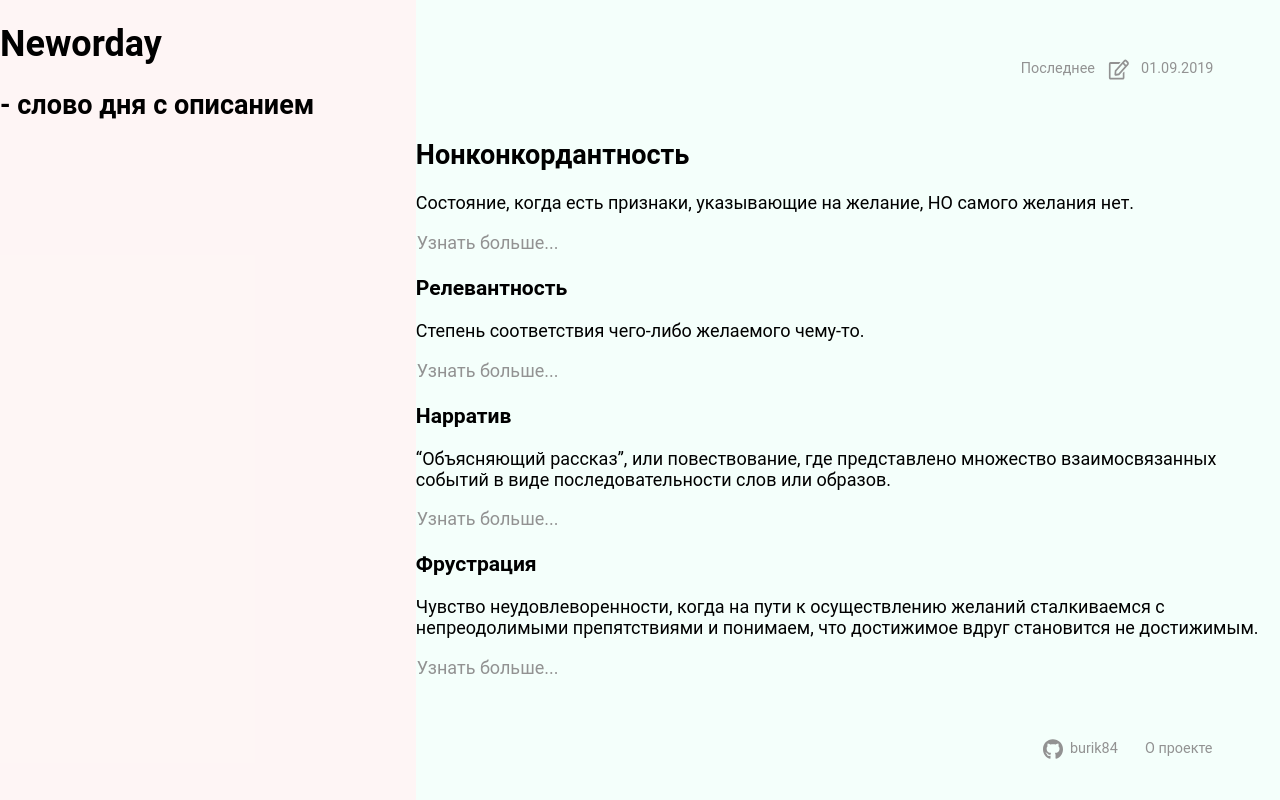
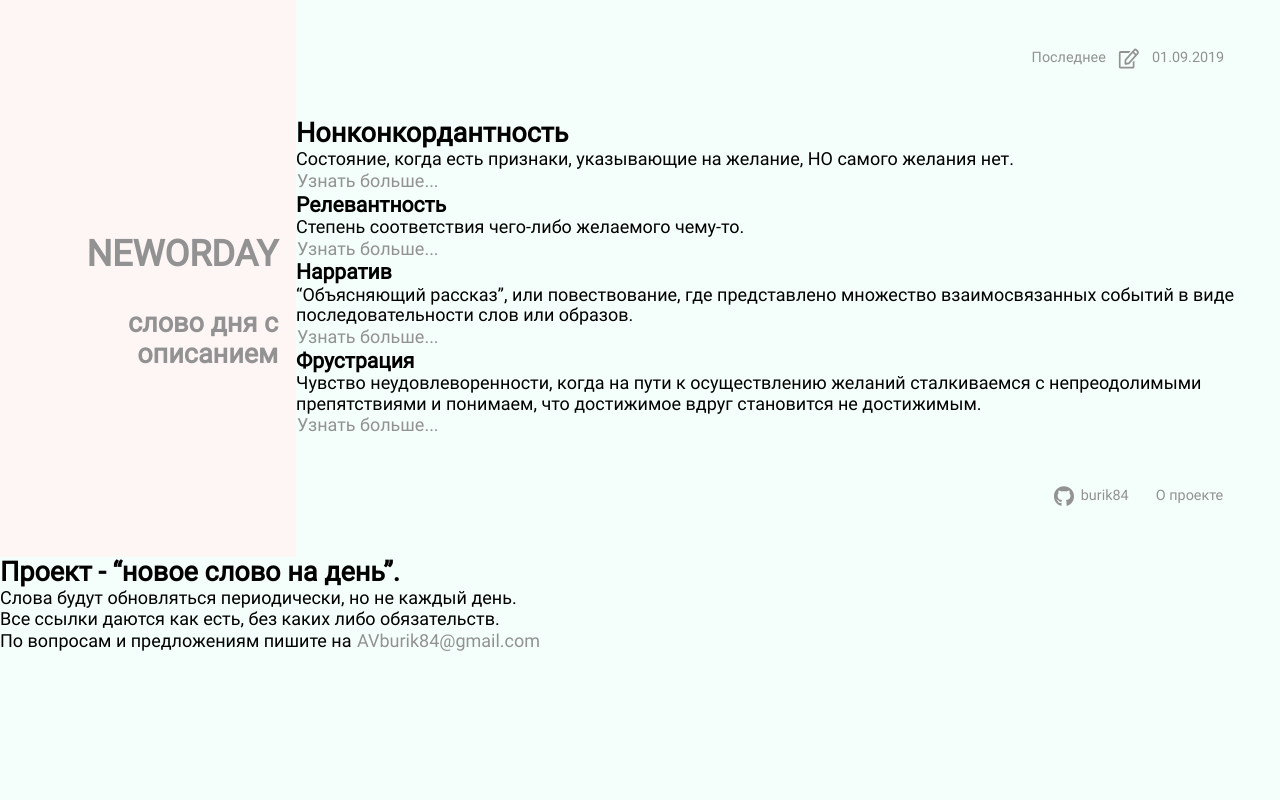
Before and after one commit to burik84/neworday, a website: page src/index.html in a window 1280 px wide. Shown: the top 800 px of the page. Drawn offline with nearby package versions, Linux system fonts and the light colour scheme; files that its build step writes are made by us from their sources; a web font is replaced by a local one.

Commit message:
стилизация фиксированного блока, обновление подключение шрифтов

```diff
--- a/src/index.html
+++ b/src/index.html
@@ -14,7 +14,7 @@
   <div class="container">
     <div class="fix-block">
       <h1 class="fix-block__header fix-block__header-h1">Neworday</h1>
-      <h2 class="fix__block-header fix-block__header-h2"> - слово дня с описанием</h2>
+      <h2 class="fix-block__header fix-block__header-h2">слово дня с описанием</h2>
     </div>
     <div class="wrapper">
       <header class="header">
--- a/src/scss/_block.scss
+++ b/src/scss/_block.scss
@@ -1,17 +1,6 @@
-.container {
-  display: flex;
-  flex-direction: row;
-}
-
-.fix-block {
-  width: 60%;
-  background: rgba(255, 245, 245, 0.95);
-  min-height: 100%;
-}
-
 .footer,
 .header {
-  margin: 3rem;
+  margin: 2.4rem;
   display: flex;
   justify-content: flex-end;
 
--- /dev/null
+++ b/src/scss/_fix-block.scss
@@ -0,0 +1,23 @@
+.fix-block {
+  width: 480px;
+  background: rgba(255, 245, 245, 0.95);
+  min-height: 100%;
+  display: flex;
+  flex-direction: column;
+  color: $gray;
+
+  &__header {
+    &-h1 {
+      margin-top: 13rem;
+      margin-left: 4.8rem;
+      margin-bottom: 1.8rem;
+      text-transform: uppercase;
+    }
+
+    &-h2 {
+      margin-right: 1rem;
+      text-align: right;
+      font-style: 1rem;
+    }
+  }
+}
--- a/src/scss/_fonts.scss
+++ b/src/scss/_fonts.scss
@@ -1,20 +1,20 @@
 @font-face {
   font-family: 'Roboto';
-  src: url("../fonts/Roboto-Regular.woff2") format("woff2");
+  src: url("../fonts/Roboto-Regular.ttf");
   font-weight: 400;
   font-style: normal;
   font-display: swap;
 }
 @font-face {
   font-family: 'Roboto-Light';
-  src: url("../fonts/Roboto-Light.woff2") format("woff2");
+  src: url("../fonts/Roboto-Light.ttf");
   font-weight: 300;
   font-style: normal;
   font-display: swap;
 }
 @font-face {
   font-family: 'Roboto-Bold';
-  src: url("../fonts/Roboto-Bold.woff2") format("woff2");
+  src: url("../fonts/Roboto-Bold.ttf");
   font-weight: 700;
   font-style: normal;
   font-display: swap;
--- a/src/scss/style.scss
+++ b/src/scss/style.scss
@@ -1,7 +1,20 @@
+// подключение файлов для работы
 @import "~normalize.css/normalize";
 @import "fonts";
-@import "variables";
-@import "block";
+@import "variables"; //
+//
+// Дополнительные настройки общие для страницы
+
+*,
+h1,
+h2,
+h3,
+h4,
+h5,
+h6 {
+  margin: 0;
+  padding: 0;
+}
 
 html {
   font-size: 18px;
@@ -42,3 +55,11 @@
     // box-shadow: 0 0 0 3px rgba(255, 105, 180, 0.5), 0 0 0 1.5px rgba(255, 105, 180, 0.5);
   }
 }
+
+.container {
+  display: flex;
+  flex-direction: row;
+}
+// подключение стилей для блоков
+@import "block";
+@import "fix-block";
```
